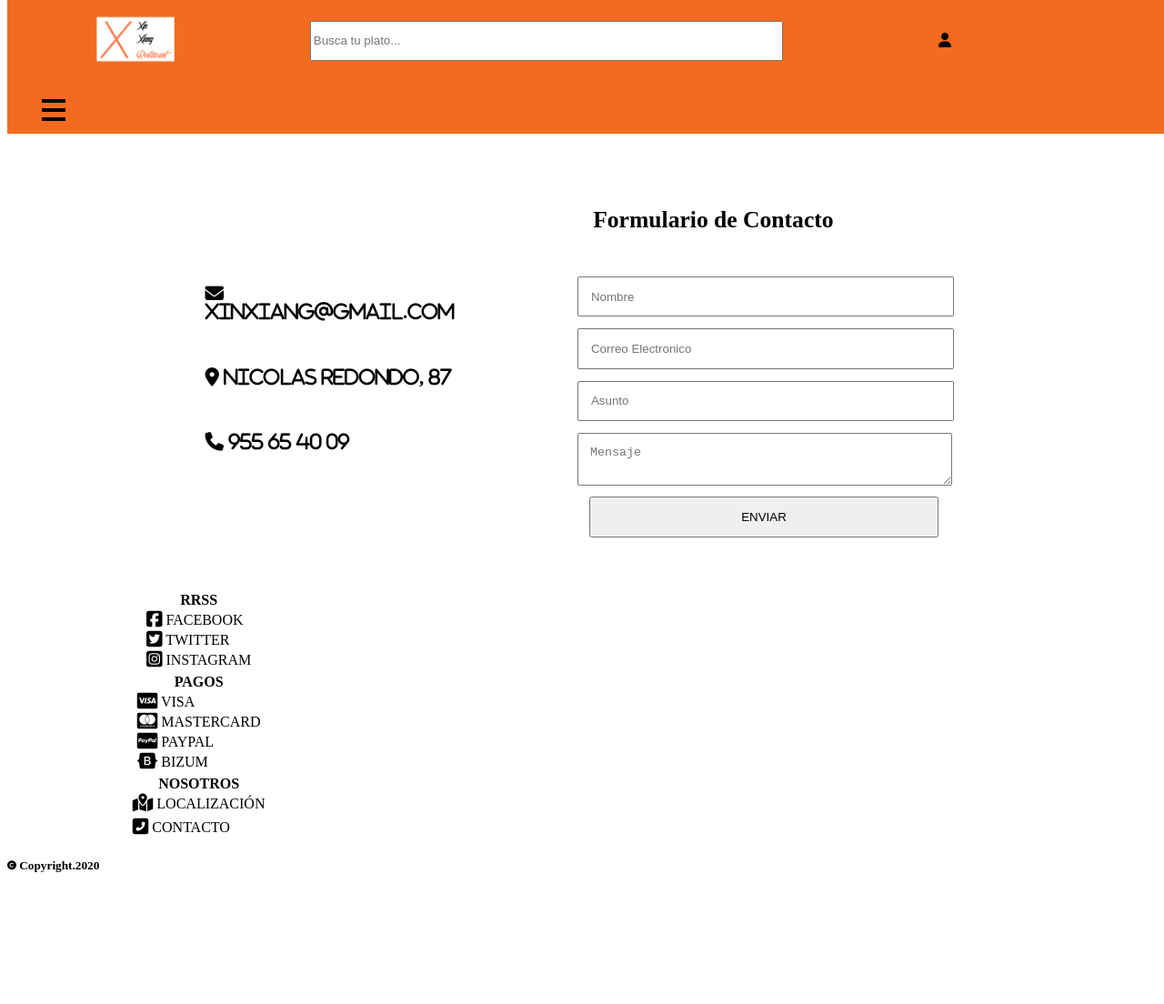
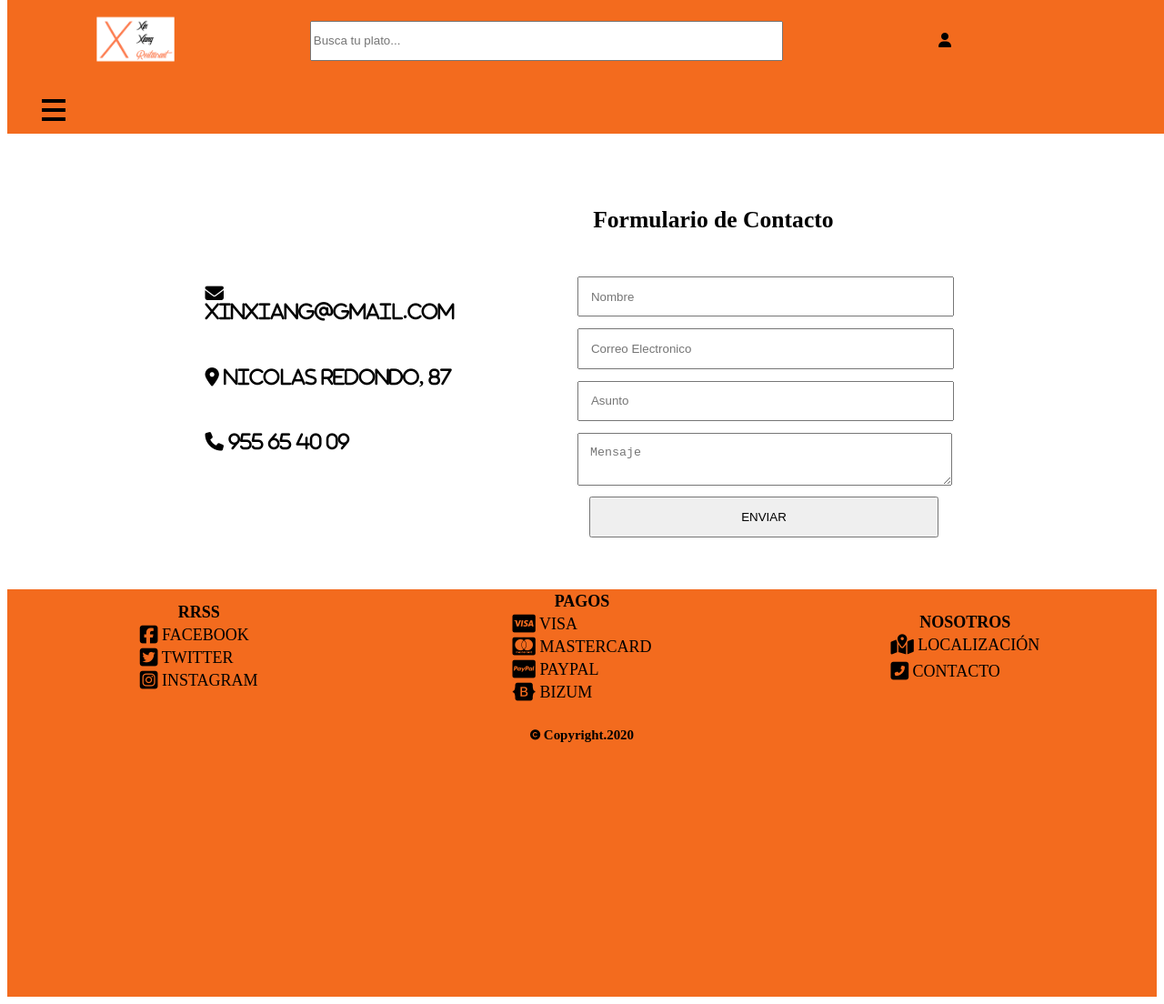
Before and after one commit to alvarodachez/XinXiang, a Jekyll site: the page built from XinXiangRestaurant/contacto.html, in a window 1280 px wide and 1104 px high. Shown: the whole window at 91% size. Built offline with Jekyll 4.4.1, drawn with Linux system fonts in a browser that asks for light colours; nearby versions of some CDN libraries.

Commit message:
toque fin

```diff
--- a/XinXiangRestaurant/_includes/footer.html
+++ b/XinXiangRestaurant/_includes/footer.html
@@ -1,12 +1,3 @@
-<!DOCTYPE html>
-<html lang="en">
-<head>
-    <meta charset="UTF-8">
-    <meta name="viewport" content="width=device-width, initial-scale=1.0">
-    <link rel="stylesheet" href="../assets/css/yi/footer.css">
-    <title>Document</title>
-</head>
-<body>
 <footer class="col-12">
     <div class="col-12 usContainer">
 
@@ -62,13 +53,17 @@
                 </thead>
                 <tbody>
                     <tr>
+                        <a href="../localizacion.html">
                             <td><i class="fas fa-map-marked-alt fa-lg"></i> LOCALIZACIÓN</td>
+                        </a>
                     </tr>
                     <tr>
                         <td></td>
                     </tr>
                     <tr>
+                        <a href="../contacto.html">
                             <td><i class="fas fa-phone-square-alt fa-lg"></i> CONTACTO</td>
+                        </a>
                     </tr>
                 </tbody>
             </table>
@@ -78,5 +73,41 @@
         <h5><i class="fas fa-copyright fa-xs"></i> Copyright.2020</h6>
     </div>
 </footer>
-</body>
-</html>
+<!-- <footer class="col-12">
+        <div class="col-12 usContainer">
+
+        </div>
+        <div class="copyrightContainer">
+
+        </div>
+        <div class="col-12 foot" id="foot">
+            <div class="col-4 rrss">
+                <div class="title"><b>RRSS</b></div>
+                <div><i class="fab fa-facebook-square fa-lg"></i> FACEBOOK</div>
+                <div><i class="fab fa-twitter-square fa-lg"></i> TWITTER</div>
+                <div><i class="fab fa-instagram-square fa-lg"></i> INSTAGRAM</div>
+            </div>
+            <div class="col-4 payment">
+                <div class="title"><b>PAGOS</b></div>
+                <div><i class="fab fa-cc-visa fa-lg"></i> VISA</div>
+                <div><i class="fab fa-cc-mastercard fa-lg"></i> MASTERCARD</div>
+                <div><i class="fab fa-cc-paypal fa-lg"></i> PAYPAL</div>
+                <div><i class="fab fa-bootstrap fa-lg"></i>BIZUM</div>
+            </div>
+            <div class="col-4 nosotros" id="nosotros">
+                <div class="title"><b>NOSOTROS</b></div>
+                <div class="element">
+                    <div><i class="fas fa-map-marker-alt fa-lg"></i>Localización</div>
+                    <div><i class="fas fa-info-circle fa-lg"></i>Contacto</div>
+                </div>
+            </div>
+        </div>
+        <div class="copyright" id="copyright">
+            <h5><i class="fas fa-copyright fa-xs"></i> Copyright.2020</h6>
+                <div class="col-12 copyrightContainer">
+                    <div class="col-4 copyright">
+                        <h5><i class="fas fa-copyright fa-xs"></i> Copyright.2020</h5>
+                    </div>
+                </div>
+        </div>
+    </footer> -->
--- a/XinXiangRestaurant/_layouts/common.html
+++ b/XinXiangRestaurant/_layouts/common.html
@@ -1,5 +1,6 @@
 <!DOCTYPE html>
 <html lang="en">
+
 <head>
     <link href="../assets/css/main.css" rel="stylesheet">
     <link href="../assets/css/contacto-localizacion-pedidos/header.css" rel="stylesheet">
@@ -12,28 +13,25 @@
     <link href="../assets/css/productos-slide/nav.css" rel="stylesheet">
     <link href="../assets/css/productos-slide/producto.css" rel="stylesheet">
     <link href="../assets/css/productos-slide/slide.css" rel="stylesheet">
-    <link rel="stylesheet" href="../assets/css/yi/footer.css">
-   <!--
-
-    <link rel="stylesheet" href="../assets/css/yi/carrito.css"/>
-    <link rel="stylesheet" href="../assets/css/yi/nos.css"/>
-    <link rel="stylesheet" href="../assets/css/yi/reserva.css">
-   -->
-    <script src="../assets/js/yi/yi.js" defer></script>
+    <link rel="stylesheet" href="../assets/css/carrito-login-footer/footer.css">
+    <link rel="stylesheet" href="../assets/css/carrito-login-footer/carrito.css" />
+    <link rel="stylesheet" href="../assets/css/carrito-login-footer/nos.css" />
+    <link rel="stylesheet" href="../assets/css/carrito-login-footer/reserva.css">
+    <!-- <script src="../assets/js/yi/yi.js" defer></script> -->
     <meta charset="UTF-8">
     <meta name="viewport" content="width=device-width, initial-scale=1.0">
     <title>Contacto</title>
 </head>
+
 <body>
 
-        <div class="contenedorHeaderMenu">
-            <div>
-                {% include header.html %}
-            </div>
-            {% include menu.html %}
+    <div class="contenedorHeaderMenu">
+        <div>
+            {% include header.html %}
         </div>
-            {{content}}
+        {% include menu.html %}
+    </div>
+    {{content}} {% include footer.html %}
+</body>
 
-            {% include footer.html %}
-</body>
 </html>
--- a/XinXiangRestaurant/assets/css/carrito-login-footer/carrito.css
+++ b/XinXiangRestaurant/assets/css/carrito-login-footer/carrito.css
@@ -16,7 +16,8 @@
     direction: column;
 }
 
-input {
+
+/* input {
   margin: 2%;
   padding: 1%;
   border-radius: 20px;
@@ -38,7 +39,7 @@ button {
   background-color: rgb(255, 91, 91);
   border-radius: 20px;
   color: rgb(255, 238, 0);
-}
+} */
 
 .boton {
     display: flex;
--- a/XinXiangRestaurant/assets/css/carrito-login-footer/footer.css
+++ b/XinXiangRestaurant/assets/css/carrito-login-footer/footer.css
@@ -52,7 +52,6 @@ footer {
     footer {
         font-size: large;
     }
-
     .foot {
         display: flex;
         justify-content: space-evenly;
--- a/XinXiangRestaurant/assets/js/yi/yi.js
+++ b/XinXiangRestaurant/assets/js/yi/yi.js
@@ -1,14 +1,14 @@
-const divPlato = document.getElementById('plato')
-const price = document.getElementById('precio')
+const divPlato = document.getElementById("plato");
+const price = document.getElementById("precio");
 
-price.innerHTML = sessionStorage.getItem('price')
+price.innerHTML = `${sessionStorage.getItem("price")}`;
 
-let div = document.createElement('div')
-let img = document.createElement('img')
-img.src = sessionStorage.getItem()
-div.appendChild(img)
-document.getElementById('plato').appendChild(div)
+let div = document.createElement("div");
+let img = document.createElement("img");
+img.src = `${sessionStorage.getItem()}`;
+div.appendChild(img);
+document.getElementById("plato").appendChild(div);
 
-document.getElementById('finalizar').addEventListener('click', () => {
-    location.href = 'pedidos.html'
-})
+document.getElementById("finalizar").addEventListener("click", () => {
+    location.href = "pedidos.html";
+});
--- a/XinXiangRestaurant/_layouts/reserva.html
+++ b/XinXiangRestaurant/reserva.html
@@ -1,6 +1,6 @@
----
+<!-- ---
  layout: common
----
+--- -->
 <div class="reserveContainer">
     <div><strong>Reserve su sitio</strong></div>
     <div><input type="text" placeholder="Nombre de Reservante"></div>
```
Also changed, not shown: XinXiangRestaurant/_layouts/nos.html (deleted, +0 -27 lines), XinXiangRestaurant/nos.html (added, +19 -0 lines), XinXiangRestaurant/carrito.html (renamed from XinXiangRestaurant/_layouts/carrito.html). Lines whose indentation alone changed are shown as unchanged.
